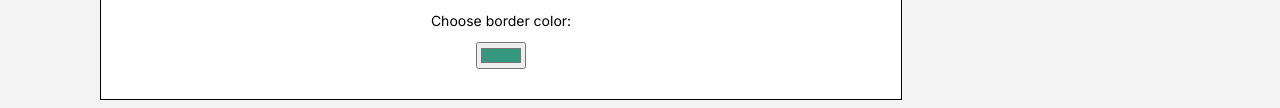
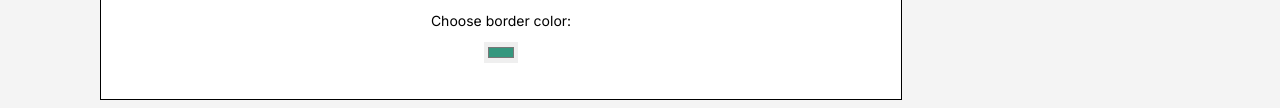
Before and after one commit to hicksey-makes/avatar_designer, a website built with Vite: page index.html in a window 1280 px wide. Shown: the part 442-550 px from the top of the page. Built offline with nearby package versions, Linux system fonts and the light colour scheme.

Commit message:
add background-image and size adjust input (clr-pick)

```diff
--- a/css/avatar.css
+++ b/css/avatar.css
@@ -134,3 +134,9 @@ body {
   letter-spacing: 0%;
   margin-bottom: 12px;
 }
+#clr-pick {
+  border-image: url("../example/cbed6114b04a2a6cbc7aadf741405afd269c6181.png");
+  border-width: 0px;
+  width: 34px;
+  height: 21px;
+}
```
Also changed, not shown: example/aa46ab0cf35199bc32739c60a51a9a4a52f2594d.png (added), example/cbed6114b04a2a6cbc7aadf741405afd269c6181.png (added).
